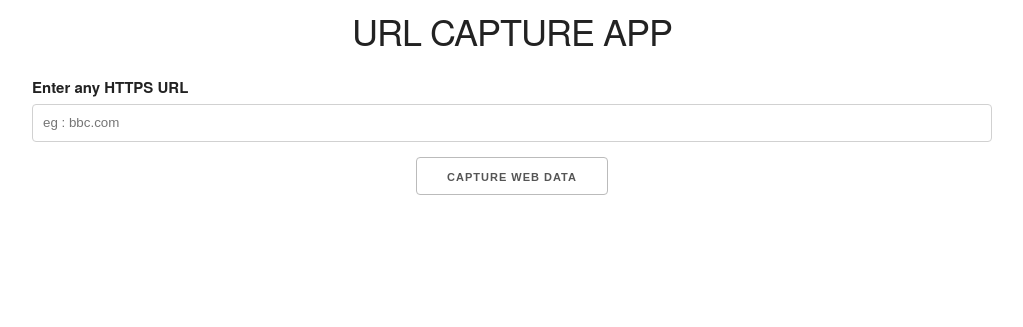
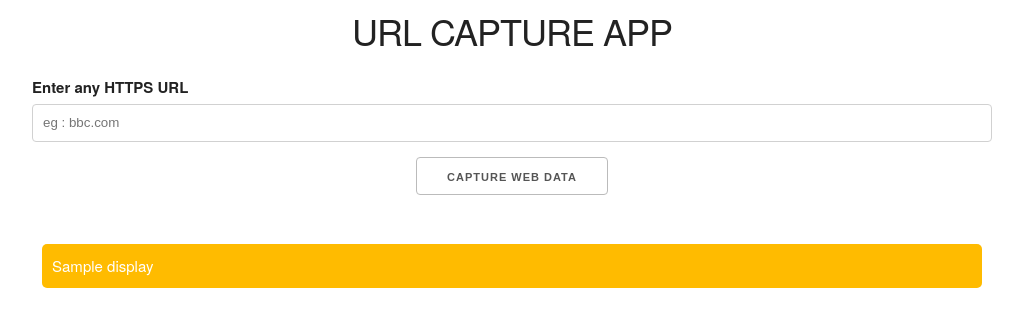
Before and after one commit to caldevopsonline/UrlCapture1.0, a Flask app: template templates/app.html in a window 1280 px wide. Shown: the top 327 px of the page, without its empty margins (128-1151 px from the left). Run offline with Flask 2, Linux system fonts and the light colour scheme; the template is opened without the code that fills it: most values are stand-ins (such as "Sample title", 1, 10 or a date in 2020).

Commit message:
updated with a div to display data on webpage

```diff
--- a/templates/app.html
+++ b/templates/app.html
@@ -11,7 +11,7 @@
     />
     <!-- CSS Script to style display section-->
     <style>
-      .alert {
+      .data_capture{
         background: #ffbb00;
         padding: 1rem;
         border-radius: 5px;
@@ -47,7 +47,10 @@
            </center>
 
         <br />
-
+       <!-- div to display captured information in text -->
+        <div class="data_capture">
+          {{display}}
+        </div>
       </form>
 
     </div>
```
